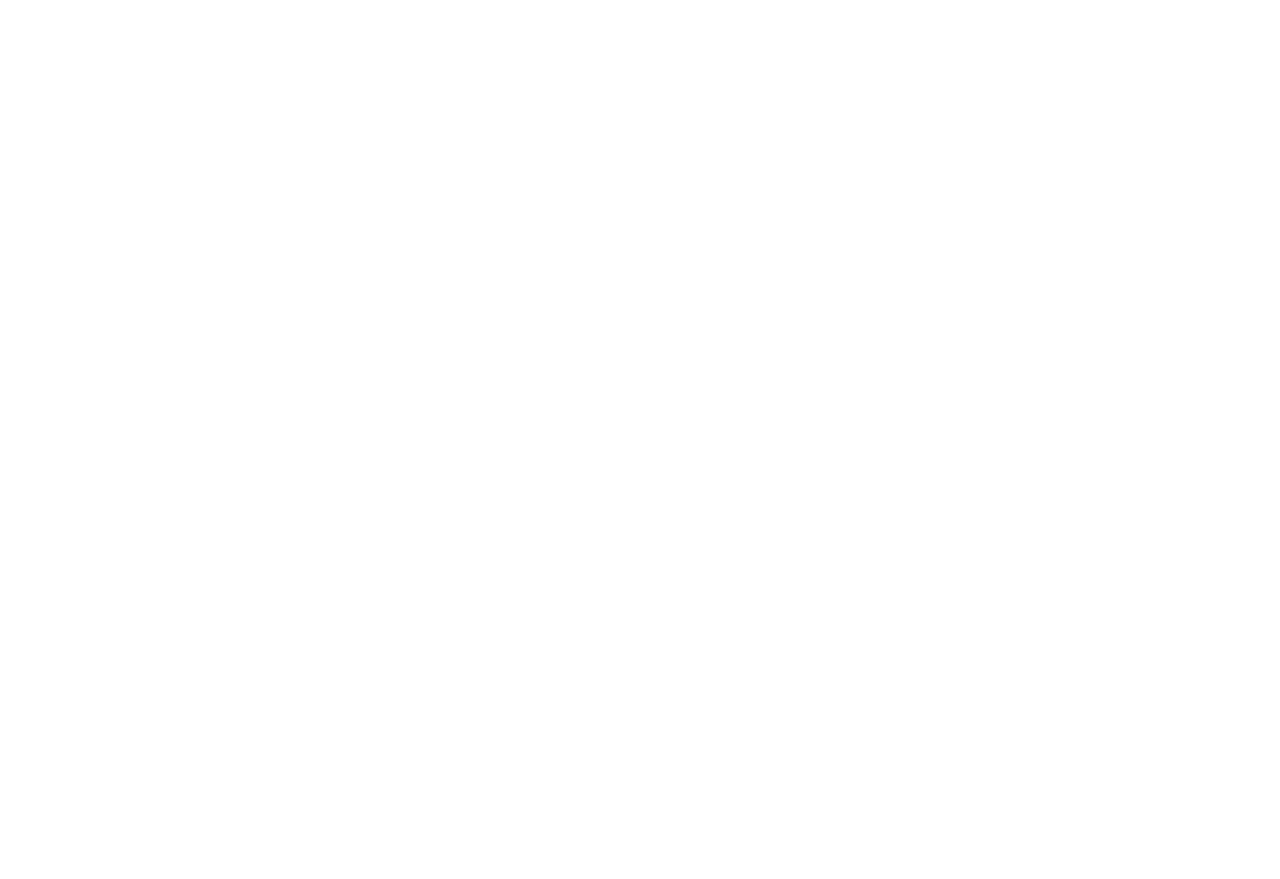
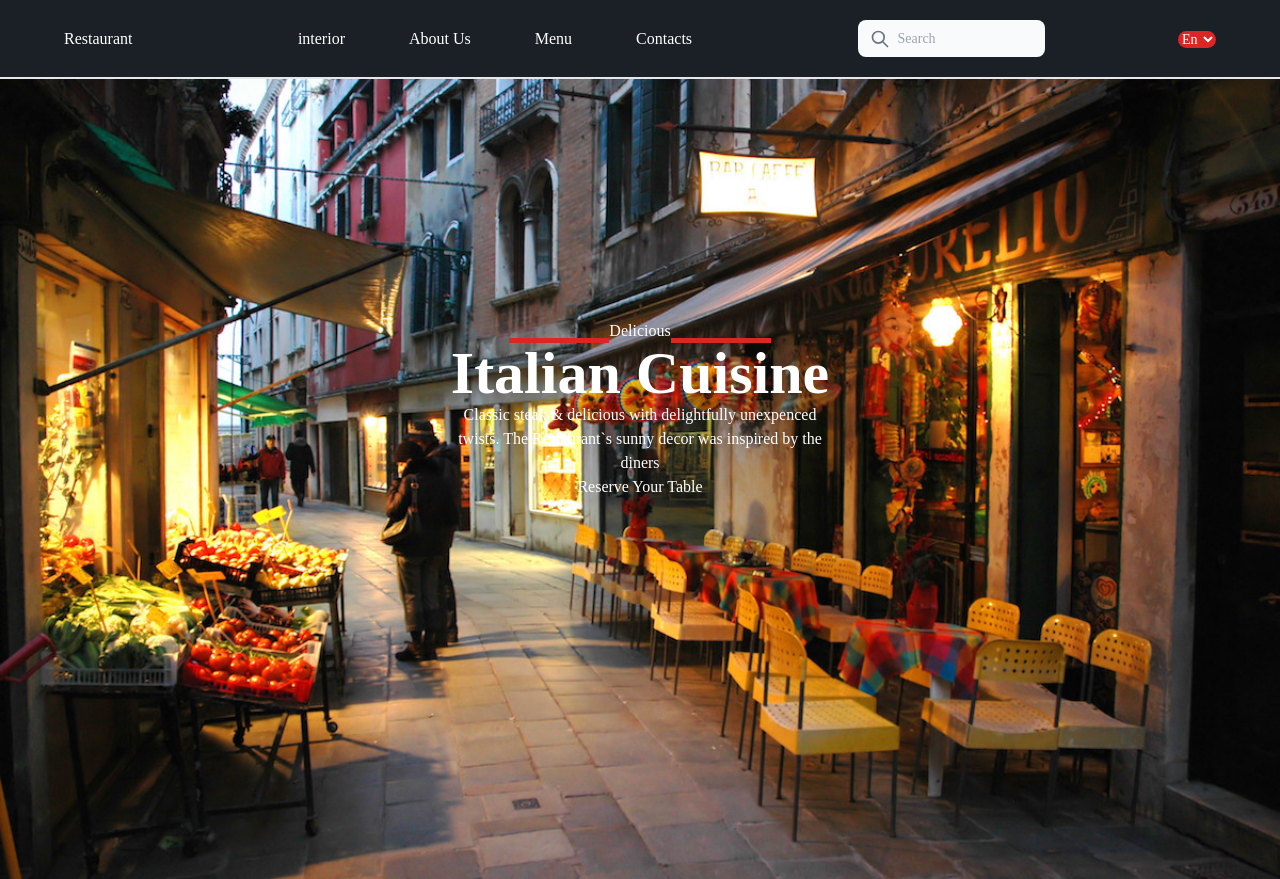
Before and after one commit to ratbek1/italian-cuisime, a React (Create React App) app: page / in a window 1280 px wide. Before the commit the page ends 800 px from the top, so only its background shows below. Built offline with nearby package versions, Linux system fonts and the light colour scheme.

Commit message:
Hero (#1)
* hero

* hero

* hero

* hero

* hero

---------

Co-authored-by: chegebaevraatbek <tasabekovraatbek999@gmail.com>

```diff
--- a/src/App.css
+++ b/src/App.css
@@ -1,38 +1,27 @@
-.App {
-  text-align: center;
+* {
+    margin: 0;
+    padding: 0;
+}
+body{
+    font-family: 'Silk Serif', 'Shalimar';
+}
+.Delicimo{
+    font-family: "Shalimar";
 }
 
-.App-logo {
-  height: 40vmin;
-  pointer-events: none;
+.container {
+    width: 90%;
+    margin: 0 auto;
 }
 
-@media (prefers-reduced-motion: no-preference) {
-  .App-logo {
-    animation: App-logo-spin infinite 20s linear;
-  }
+a {
+    text-decoration: none;
 }
 
-.App-header {
-  background-color: #282c34;
-  min-height: 100vh;
-  display: flex;
-  flex-direction: column;
-  align-items: center;
-  justify-content: center;
-  font-size: calc(10px + 2vmin);
-  color: white;
+input {
+    outline: none;
 }
-
-.App-link {
-  color: #61dafb;
+#hero{
+    background: url("../src/img/bg.jpg") no-repeat center/cover;
+    min-height: 100vh;
 }
-
-@keyframes App-logo-spin {
-  from {
-    transform: rotate(0deg);
-  }
-  to {
-    transform: rotate(360deg);
-  }
-}
--- a/src/App.js
+++ b/src/App.js
@@ -1,10 +1,12 @@
 import './App.css';
+import Header from "./components/Header";
+import Hero from "./components/Hero";
 
 function App() {
   return (
-    <div className="App">
-
-
+    <div className="bg-[#1B2026]">
+        <Header/>
+        <Hero/>
     </div>
   );
 }
--- a/src/components/Header/index.js
+++ b/src/components/Header/index.js
@@ -2,8 +2,36 @@
 
 const Header = () => {
     return (
-        <div>
-
+        <div className="border-b-2 sticky top-0 bg-[#1B2026]">
+            <div className="container flex justify-between items-center text-white py-5 ">
+                <h1 className="">Restaurant</h1>
+                <div className="">
+                    <a href="" className="mx-8">interior</a>
+                    <a href="" className="mx-8">About Us</a>
+                    <a href="" className="mx-8">Menu</a>
+                    <a href="" className="mx-8">Contacts</a>
+                </div>
+                <div className="relative">
+                    <div className="absolute inset-y-0 left-0 flex items-center pl-3 pointer-events-none">
+                        <svg aria-hidden="true" className="w-5 h-5 text-gray-500 dark:text-gray-400" fill="none"
+                             stroke="currentColor" viewBox="0 0 24 24" xmlns="http://www.w3.org/2000/svg">
+                            <path stroke-linecap="round" stroke-linejoin="round" stroke-width="2"
+                                  d="M21 21l-6-6m2-5a7 7 0 11-14 0 7 7 0 0114 0z"></path>
+                        </svg>
+                    </div>
+                    <input type="text" id="default-search"
+                           className="block w-[187px] h-[37px] p-4 pl-10 text-sm text-gray-900 border border-gray-300 rounded-lg
+                            bg-gray-50 border-0   dark:bg-red-600 dark:border-gray-600 dark:placeholder-gray-400 dark:text-white "
+                           placeholder="Search" required/>
+                </div>
+                <div>
+                    <select className="bg-red-600 rounded-[9px] outline-0 text-sm">
+                        <option>En</option>
+                        <option>Ru</option>
+                        <option>Kg</option>
+                    </select>
+                </div>
+            </div>
         </div>
     );
 };
--- a/src/components/Hero/index.js
+++ b/src/components/Hero/index.js
@@ -2,8 +2,20 @@
 
 const Hero = () => {
     return (
-        <div>
-
+        <div id="hero">
+            <div className="container text-white text-center py-60">
+                <div className="flex items-end justify-center">
+                    <div className="w-[100px] h-[5px] bg-red-600"></div>
+                    <h2 className="">Delicious</h2>
+                    <div className="w-[100px] h-[5px] bg-red-600"></div>
+                </div>
+                <h1 className="font-bold text-6xl">Italian Cuisine</h1>
+                <p className="w-[32%] mx-auto">Classic steak & delicious with delightfully unexpenced twists.
+                    The Restaurant`s sunny decor was inspired by the diners</p>
+                <div>
+                    <button>Reserve Your Table </button>
+                </div>
+            </div>
         </div>
     );
 };
--- a/src/index.css
+++ b/src/index.css
@@ -1,14 +1,14 @@
 body {
   margin: 0;
   font-family: -apple-system, BlinkMacSystemFont, 'Segoe UI', 'Roboto', 'Oxygen',
-    'Ubuntu', 'Cantarell', 'Fira Sans', 'Droid Sans', 'Helvetica Neue',
+    'Ubuntu', 'Cantarell', 'Fira Sans', 'Droid Sans', 'Helvetica Neue', 'Silk Serif', 'Shalimar',
     sans-serif;
   -webkit-font-smoothing: antialiased;
   -moz-osx-font-smoothing: grayscale;
 }
 
 code {
-  font-family: source-code-pro, Menlo, Monaco, Consolas, 'Courier New',
+  font-family: source-code-pro, Menlo, Monaco, Consolas, 'Courier New', 'Silk Serif',"Shalimar",
     monospace;
 }
 @tailwind base;
```
Also changed, not shown: src/img/bg.jpg (added), 1 other file (tests, documents, lock files or other folders).
